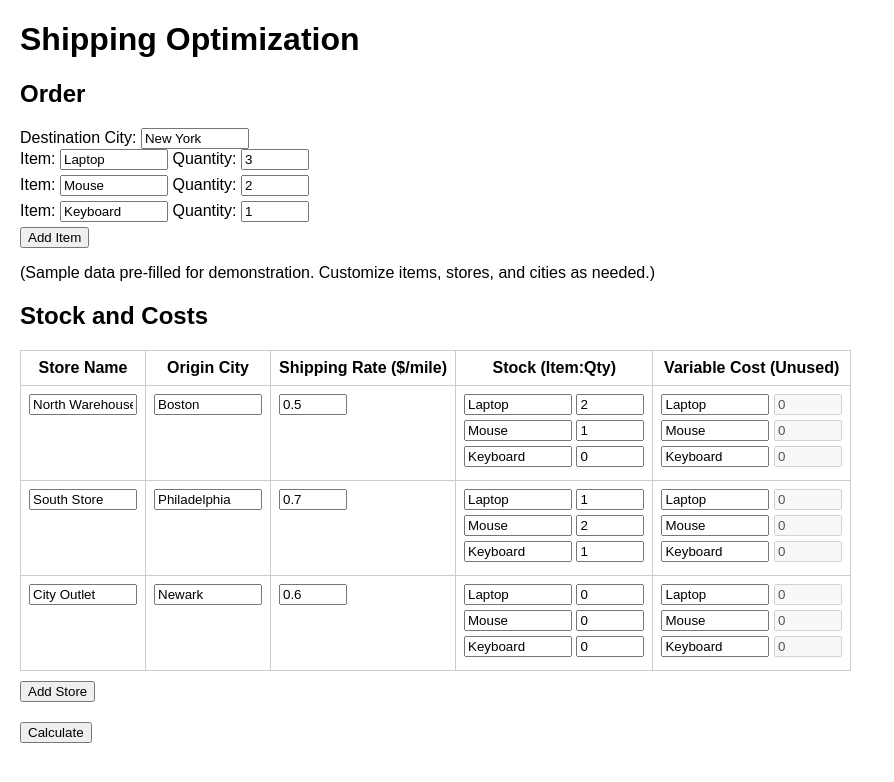
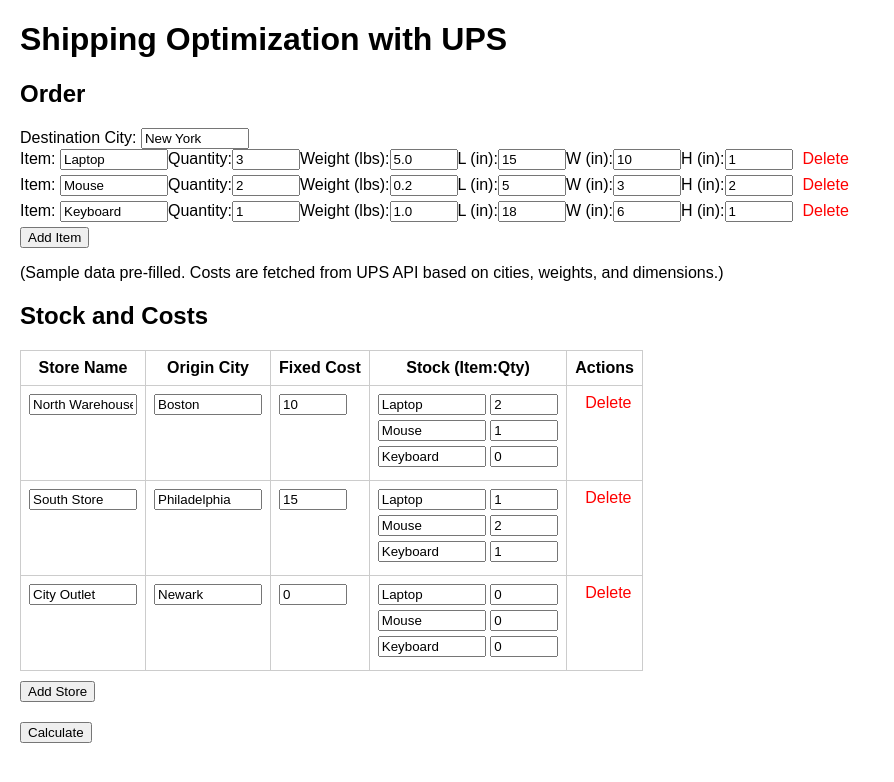
Before and after one commit to Daghet/ShippingOptimization, a Flask app: page / in a window 1280 px wide. Shown: the top 782 px of the page, without its empty margins (0-894 px from the left). Run offline with Flask 3, Linux system fonts and the light colour scheme.

Commit message:
Integrated UPS API for rating

```diff
--- a/app.py
+++ b/app.py
@@ -1,11 +1,23 @@
 from flask import Flask, render_template, request
 import pulp
+import requests
+import os
+from dotenv import load_dotenv
+import base64
+
+load_dotenv()
 
 app = Flask(__name__)
 
-# Meaningful sample data with cities and shipping rates
+# Sample data with weights (in lbs) and dimensions (in inches)
 sample_data = {
     "order_quantities": {"Laptop": 3, "Mouse": 2, "Keyboard": 1},
+    "item_weights": {"Laptop": 5.0, "Mouse": 0.2, "Keyboard": 1.0},  # Weight in lbs
+    "item_dimensions": {  # LxWxH in inches
+        "Laptop": {"length": 15, "width": 10, "height": 1},
+        "Mouse": {"length": 5, "width": 3, "height": 2},
+        "Keyboard": {"length": 18, "width": 6, "height": 1}
+    },
     "destination_city": "New York",
     "store_inventories": {
         "North Warehouse": {"Laptop": 2, "Mouse": 1, "Keyboard": 0},
@@ -21,67 +33,116 @@
         "North Warehouse": "Boston",
         "South Store": "Philadelphia",
         "City Outlet": "Newark",
-    },
-    "shipping_rates_per_mile": {
-        "North Warehouse": 0.5,  # $0.5 per mile
-        "South Store": 0.7,      # $0.7 per mile
-        "City Outlet": 0.6,      # $0.6 per mile
     }
 }
 
-# Mock distance function (replace with API call in production)
-def get_distance(origin, destination):
-    # Simulated distances in miles (for demo purposes)
-    distance_table = {
-        ("Boston", "New York"): 215,
-        ("Philadelphia", "New York"): 95,
-        ("Newark", "New York"): 10,
-        ("Boston", "Chicago"): 1000,
-        ("Philadelphia", "Chicago"): 800,
-        ("Newark", "Chicago"): 790,
+UPS_CLIENT_ID = os.getenv("UPS_CLIENT_ID")
+UPS_CLIENT_SECRET = os.getenv("UPS_CLIENT_SECRET")
+UPS_TOKEN_URL = "https://onlinetools.ups.com/security/v1/oauth/token"
+UPS_API_URL = "https://onlinetools.ups.com/api/rating/v1/shop"
+
+def get_ups_access_token():
+    if not all([UPS_CLIENT_ID, UPS_CLIENT_SECRET]):
+        raise ValueError("UPS OAuth credentials are missing. Please set UPS_CLIENT_ID and UPS_CLIENT_SECRET in the .env file.")
+
+    headers = {
+        "Content-Type": "application/x-www-form-urlencoded",
+        "Accept": "application/json"
     }
-    # Return distance if in table, else a default value
-    return distance_table.get((origin, destination), 500)  # Default 500 miles if unknown
+    data = {"grant_type": "client_credentials"}
 
-def calculate_optimal_shipping(order_quantities, store_inventories, fixed_shipping_costs, origin_cities, shipping_rates_per_mile, store_list, destination_city):
+    try:
+        response = requests.post(UPS_TOKEN_URL, headers=headers, data=data, auth=(UPS_CLIENT_ID, UPS_CLIENT_SECRET))
+        response.raise_for_status()
+        return response.json()["access_token"]
+    except Exception as e:
+        raise Exception(f"Failed to obtain UPS access token: {e} - Response: {response.text if 'response' in locals() else 'No response'}")
+
+def get_ups_shipping_cost(origin_city, destination_city, items_to_ship, weights, dimensions, access_token):
+    # Single package with combined weight and max dimensions
+    total_weight = sum(qty * weights[item] for item, qty in items_to_ship.items())
+    max_length = max(dimensions[item]["length"] for item in items_to_ship)
+    max_width = max(dimensions[item]["width"] for item in items_to_ship)
+    max_height = max(dimensions[item]["height"] for item in items_to_ship)
+
+    payload = {
+        "RateRequest": {
+            "Request": {
+                "TransactionReference": {"CustomerContext": "Shipping Calc"}
+            },
+            "Shipment": {
+                "Shipper": {"Address": {"City": origin_city, "CountryCode": "US"}},
+                "ShipTo": {"Address": {"City": destination_city, "CountryCode": "US"}},
+                "Package": {
+                    "PackagingType": {"Code": "02"},
+                    "Dimensions": {
+                        "UnitOfMeasurement": {"Code": "IN"},
+                        "Length": str(max_length),
+                        "Width": str(max_width),
+                        "Height": str(max_height)
+                    },
+                    "PackageWeight": {
+                        "UnitOfMeasurement": {"Code": "LBS"},
+                        "Weight": str(total_weight)
+                    }
+                },
+                "Service": {"Code": "03"}  # UPS Ground
+            }
+        }
+    }
+
+    headers = {
+        "Content-Type": "application/json",
+        "Authorization": f"Bearer {access_token}"
+    }
+
+    try:
+        response = requests.post(UPS_API_URL, json=payload, headers=headers)
+        response.raise_for_status()
+        data = response.json()
+        cost = float(data["RateResponse"]["RatedShipment"]["TotalCharges"]["MonetaryValue"])
+        total_qty = sum(items_to_ship.values())
+        return cost / total_qty if total_qty > 0 else cost  # Cost per unit
+    except Exception as e:
+        print(f"UPS API error: {e}")
+        return 50.0  # Fallback
+
+def calculate_optimal_shipping(order_quantities, store_inventories, fixed_shipping_costs, origin_cities, store_list, destination_city, item_weights, item_dimensions):
     ordered_items = list(order_quantities.keys())
 
-    # Check if enough inventory exists
     for item in ordered_items:
         total_available = sum(store_inventories.get(store, {}).get(item, 0) for store in store_list)
         if total_available < order_quantities[item]:
             return f"Error: Not enough stock for {item}. Required: {order_quantities[item]}, Available: {total_available}", None
 
-    # Set up the optimization problem
     shipping_problem = pulp.LpProblem("Shipping_Cost_Optimization", pulp.LpMinimize)
-
-    # Decision variables
     use_store = pulp.LpVariable.dicts("UseStore", store_list, cat='Binary')
     items_to_ship = pulp.LpVariable.dicts("ItemsToShip", [(store, item) for store in store_list for item in ordered_items], lowBound=0, cat='Continuous')
 
-    # Calculate variable costs based on distance and rate
+    access_token = get_ups_access_token()
     variable_shipping_costs = {}
     for store in store_list:
-        distance = get_distance(origin_cities[store], destination_city)
-        rate = shipping_rates_per_mile[store]
+        temp_items = {item: order_quantities[item] for item in ordered_items}
+        cost_per_unit = get_ups_shipping_cost(origin_city=origin_cities[store],
+                                            destination_city=destination_city,
+                                            items_to_ship=temp_items,
+                                            weights=item_weights,
+                                            dimensions=item_dimensions,
+                                            access_token=access_token)
         for item in ordered_items:
-            variable_shipping_costs[(store, item)] = distance * rate  # Cost = distance * rate per item
+            variable_shipping_costs[(store, item)] = cost_per_unit
 
-    # Objective: Minimize total shipping cost (fixed + variable)
     shipping_problem += (
         pulp.lpSum([fixed_shipping_costs[store] * use_store[store] for store in store_list]) +
         pulp.lpSum([variable_shipping_costs[(store, item)] * items_to_ship[(store, item)] for store in store_list for item in ordered_items]),
         "Total_Shipping_Cost"
     )
 
-    # Constraint: Fulfill the exact order
     for item in ordered_items:
         shipping_problem += (
             pulp.lpSum([items_to_ship[(store, item)] for store in store_list]) == order_quantities[item],
             f"Fulfill_{item}"
         )
-
-    # Constraint: Don’t ship more than available inventory
     for store in store_list:
         for item in ordered_items:
             shipping_problem += (
@@ -89,7 +150,6 @@
                 f"Stock_Limit_{store}_{item}"
             )
 
-    # Solve the problem
     shipping_problem.solve(pulp.PULP_CBC_CMD(msg=0))
 
     if pulp.LpStatus[shipping_problem.status] != 'Optimal':
@@ -119,26 +179,34 @@
 
     if request.method == 'POST':
         try:
-            # Parse destination city
             destination_city = request.form.get('destination_city', '')
 
-            # Parse order quantities
             order_quantities = {}
+            item_weights = {}
+            item_dimensions = {}
             i = 0
             while True:
                 name_key = f'order_item{i}_name'
                 qty_key = f'order_item{i}'
+                weight_key = f'order_item{i}_weight'
+                length_key = f'order_item{i}_length'
+                width_key = f'order_item{i}_width'
+                height_key = f'order_item{i}_height'
                 if name_key not in request.form:
                     break
                 item = request.form[name_key]
                 if qty_key in request.form and request.form[qty_key]:
                     order_quantities[item] = float(request.form[qty_key])
+                    item_weights[item] = float(request.form.get(weight_key, sample_data["item_weights"].get(item, 1.0)))
+                    item_dimensions[item] = {
+                        "length": float(request.form.get(length_key, sample_data["item_dimensions"].get(item, {}).get("length", 10))),
+                        "width": float(request.form.get(width_key, sample_data["item_dimensions"].get(item, {}).get("width", 10))),
+                        "height": float(request.form.get(height_key, sample_data["item_dimensions"].get(item, {}).get("height", 10)))
+                    }
                 i += 1
 
-            # Parse store list
             store_list = []
             origin_cities = {}
-            shipping_rates_per_mile = {}
             i = 0
             while True:
                 name_key = f'store{i}_name'
@@ -148,10 +216,8 @@
                 if store_name:
                     store_list.append(store_name)
                     origin_cities[store_name] = request.form.get(f'origin_{store_name}', '')
-                    shipping_rates_per_mile[store_name] = float(request.form.get(f'rate_{store_name}', 0))
                 i += 1
 
-            # Parse store inventories
             store_inventories = {}
             for store in store_list:
                 store_inventories[store] = {}
@@ -166,16 +232,14 @@
                         store_inventories[store][item] = float(request.form[qty_key])
                     i += 1
 
-            # Parse fixed shipping costs
             fixed_shipping_costs = {store: float(request.form.get(f'fixed_{store}', 0)) for store in store_list}
 
-            # Compute the optimal shipping plan
             error_message, shipping_result = calculate_optimal_shipping(
-                order_quantities, store_inventories, fixed_shipping_costs, origin_cities, shipping_rates_per_mile, store_list, destination_city
+                order_quantities, store_inventories, fixed_shipping_costs, origin_cities, store_list, destination_city, item_weights, item_dimensions
             )
 
-        except ValueError:
-            error_message = "Invalid input: Please enter numeric values."
+        except ValueError as e:
+            error_message = f"Invalid input: {str(e)}"
         except Exception as e:
             error_message = f"An error occurred: {str(e)}"
 
--- a/templates/index.html
+++ b/templates/index.html
@@ -3,7 +3,7 @@
 
 <head>
     <meta charset="UTF-8">
-    <title>Shipping Optimization</title>
+    <title>Shipping Optimization with UPS</title>
     <style>
         body {
             font-family: Arial, sans-serif;
@@ -35,6 +35,8 @@
 
         .order-entry {
             margin-bottom: 5px;
+            display: flex;
+            align-items: center;
         }
 
         .store-row td {
@@ -53,10 +55,16 @@
             display: block;
             margin-bottom: 5px;
         }
+
+        .delete-btn {
+            margin-left: 10px;
+            cursor: pointer;
+            color: red;
+        }
     </style>
     <script>
-        let itemCount = 3;  // Default 3 items
-        let storeCount = 3;  // Default 3 stores
+        let itemCount = 3;
+        let storeCount = 3;
 
         function addItem() {
             const orderContainer = document.getElementById('order-items');
@@ -65,13 +73,17 @@
             newOrderEntry.innerHTML = `
                 <label>Item: <input type="text" name="order_item${itemCount}_name" value="Item ${itemCount + 1}"></label>
                 Quantity: <input type="number" name="order_item${itemCount}" step="any" value="0">
+                Weight (lbs): <input type="number" name="order_item${itemCount}_weight" step="any" value="1.0">
+                L (in): <input type="number" name="order_item${itemCount}_length" step="any" value="10">
+                W (in): <input type="number" name="order_item${itemCount}_width" step="any" value="10">
+                H (in): <input type="number" name="order_item${itemCount}_height" step="any" value="10">
+                <span class="delete-btn" onclick="deleteItem(this)">Delete</span>
             `;
             orderContainer.appendChild(newOrderEntry);
 
             const storeRows = document.querySelectorAll('.store-row');
             storeRows.forEach(row => {
-                const stockCell = row.cells[3];
-                const varCell = row.cells[4];
+                const stockCell = row.cells[2];
                 const storeNameInput = row.cells[0].querySelector('input');
                 const storeName = storeNameInput.value || `store${storeCount}`;
                 stockCell.innerHTML += `
@@ -80,14 +92,13 @@
                         <input type="number" name="stock_${storeName}_item${itemCount}" step="any" value="0">
                     </div>
                 `;
-                varCell.innerHTML += `
-                    <div class="item-pair">
-                        <input type="text" name="var_${storeName}_item${itemCount}_name" value="Item ${itemCount + 1}">
-                        <input type="number" name="var_${storeName}_item${itemCount}" step="any" value="0">
-                    </div>
-                `;
             });
             itemCount++;
+        }
+
+        function deleteItem(button) {
+            const entry = button.closest('.order-entry');
+            entry.remove();
         }
 
         function addStore() {
@@ -97,7 +108,7 @@
             newRow.innerHTML = `
                 <td><input type="text" name="store${storeCount}_name" value="New Store ${storeCount + 1}" oninput="updateStoreReferences(this)"></td>
                 <td><input type="text" name="origin_store${storeCount}" value="New City"></td>
-                <td><input type="number" name="rate_store${storeCount}" step="any" value="0.5" placeholder="$/mile"></td>
+                <td><input type="number" name="fixed_store${storeCount}" step="any" value="0"></td>
                 <td>
                     ${Array.from({ length: itemCount }, (_, i) => `
                         <div class="item-pair">
@@ -106,43 +117,36 @@
                         </div>
                     `).join('')}
                 </td>
-                <td>
-                    ${Array.from({ length: itemCount }, (_, i) => `
-                        <div class="item-pair">
-                            <input type="text" name="var_store${storeCount}_item${i}_name" value="${i < 3 ? ['Laptop', 'Mouse', 'Keyboard'][i] : 'Item ' + (i + 1)}">
-                            <input type="number" name="var_store${storeCount}_item${i}" step="any" value="0">
-                        </div>
-                    `).join('')}
-                </td>
+                <td><span class="delete-btn" onclick="deleteStore(this)">Delete</span></td>
             `;
             tableBody.appendChild(newRow);
             storeCount++;
+        }
+
+        function deleteStore(button) {
+            const row = button.closest('.store-row');
+            row.remove();
         }
 
         function updateStoreReferences(storeInput) {
             const row = storeInput.closest('.store-row');
             const newStoreName = storeInput.value || `store${storeCount}`;
             const originInput = row.cells[1].querySelector('input');
-            const rateInput = row.cells[2].querySelector('input');
+            const fixedInput = row.cells[2].querySelector('input');
             const stockCell = row.cells[3];
-            const varCell = row.cells[4];
             const stockInputs = stockCell.querySelectorAll('input[type="number"]');
-            const varInputs = varCell.querySelectorAll('input[type="number"]');
 
             originInput.name = `origin_${newStoreName}`;
-            rateInput.name = `rate_${newStoreName}`;
+            fixedInput.name = `fixed_${newStoreName}`;
             stockInputs.forEach((input, i) => {
                 input.name = `stock_${newStoreName}_item${i}`;
-            });
-            varInputs.forEach((input, i) => {
-                input.name = `var_${newStoreName}_item${i}`;
             });
         }
     </script>
 </head>
 
 <body>
-    <h1>Shipping Optimization</h1>
+    <h1>Shipping Optimization with UPS</h1>
     <form method="POST">
         <div class="section">
             <h2>Order</h2>
@@ -155,11 +159,20 @@
                     <label>Item: <input type="text" name="order_item{{ i }}_name" value="{{ item }}"></label>
                     Quantity: <input type="number" name="order_item{{ i }}" step="any"
                         value="{{ sample_data.order_quantities.get(item, 0) }}">
+                    Weight (lbs): <input type="number" name="order_item{{ i }}_weight" step="any"
+                        value="{{ sample_data.item_weights.get(item, 1.0) }}">
+                    L (in): <input type="number" name="order_item{{ i }}_length" step="any"
+                        value="{{ sample_data.item_dimensions.get(item, {}).get('length', 10) }}">
+                    W (in): <input type="number" name="order_item{{ i }}_width" step="any"
+                        value="{{ sample_data.item_dimensions.get(item, {}).get('width', 10) }}">
+                    H (in): <input type="number" name="order_item{{ i }}_height" step="any"
+                        value="{{ sample_data.item_dimensions.get(item, {}).get('height', 10) }}">
+                    <span class="delete-btn" onclick="deleteItem(this)">Delete</span>
                 </div>
                 {% endfor %}
             </div>
             <button type="button" onclick="addItem()">Add Item</button>
-            <p>(Sample data pre-filled for demonstration. Customize items, stores, and cities as needed.)</p>
+            <p>(Sample data pre-filled. Costs are fetched from UPS API based on cities, weights, and dimensions.)</p>
         </div>
 
         <div class="section">
@@ -169,9 +182,9 @@
                     <tr>
                         <th>Store Name</th>
                         <th>Origin City</th>
-                        <th>Shipping Rate ($/mile)</th>
+                        <th>Fixed Cost</th>
                         <th>Stock (Item:Qty)</th>
-                        <th>Variable Cost (Unused)</th>
+                        <th>Actions</th>
                     </tr>
                 </thead>
                 <tbody id="store-table-body">
@@ -181,8 +194,8 @@
                                 oninput="updateStoreReferences(this)"></td>
                         <td><input type="text" name="origin_{{ store }}"
                                 value="{{ sample_data.origin_cities.get(store, '') }}"></td>
-                        <td><input type="number" name="rate_{{ store }}" step="any"
-                                value="{{ sample_data.shipping_rates_per_mile.get(store, 0) }}"></td>
+                        <td><input type="number" name="fixed_{{ store }}" step="any"
+                                value="{{ sample_data.fixed_shipping_costs.get(store, 0) }}"></td>
                         <td>
                             {% for i in range(3) %}
                             {% set item = ['Laptop', 'Mouse', 'Keyboard'][i] %}
@@ -193,16 +206,7 @@
                             </div>
                             {% endfor %}
                         </td>
-                        <td>
-                            {% for i in range(3) %}
-                            {% set item = ['Laptop', 'Mouse', 'Keyboard'][i] %}
-                            <div class="item-pair">
-                                <input type="text" name="var_{{ store }}_item{{ i }}_name" value="{{ item }}">
-                                <input type="number" name="var_{{ store }}_item{{ i }}" step="any" value="0" disabled
-                                    title="Calculated from distance">
-                            </div>
-                            {% endfor %}
-                        </td>
+                        <td><span class="delete-btn" onclick="deleteStore(this)">Delete</span></td>
                     </tr>
                     {% endfor %}
                 </tbody>
@@ -220,7 +224,7 @@
     {% if result %}
     <div class="result">
         <h2>Results</h2>
-        <p>Total Shipping Cost: {{ result.total_cost }}</p>
+        <p>Total Shipping Cost: ${{ result.total_cost|round(2) }}</p>
         <h3>Shipping Plan:</h3>
         {% for store, items in result.plan.items() %}
         <p><strong>Ship from {{ store }}:</strong></p>
```
